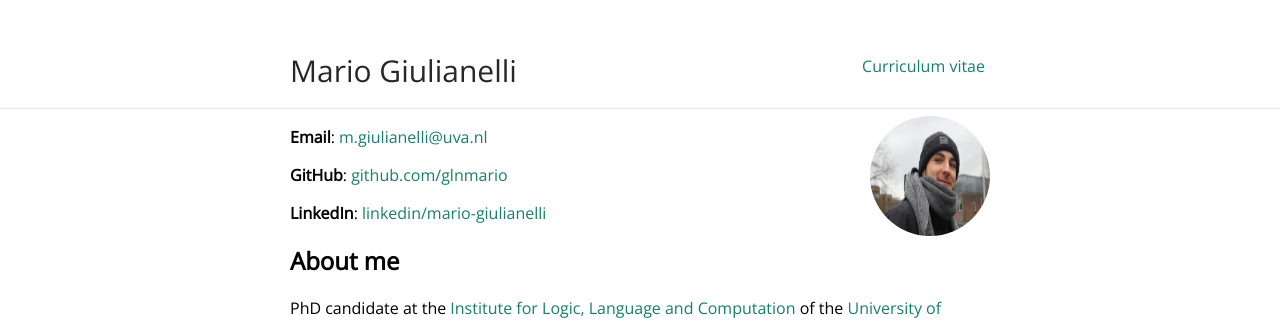
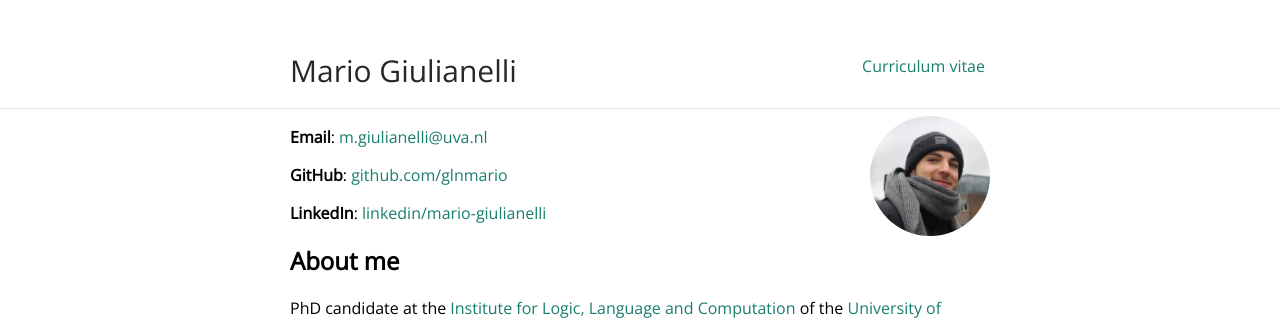
Before and after one commit to glnmario/glnmario.github.io, a Jekyll site: the page built from index.md, in a window 1280 px wide. Shown: the top 321 px of the page. Built offline with Jekyll 4.4.1, drawn with Linux system fonts in a browser that asks for light colours.

Commit message:
Update index.md

```diff
--- a/index.md
+++ b/index.md
@@ -2,7 +2,7 @@
 layout: default
 ---
 
-<img class="profile-picture" src="PHOTO-2020-02-21-22-42-45 2.jpg">
+<img class="profile-picture" src="PHOTO-2020-02-21-22-42-45 2.jpeg">
 
 **Email**: [m.giulianelli@uva.nl](mailto:m.giulianelli@uva.nl)
 
```
